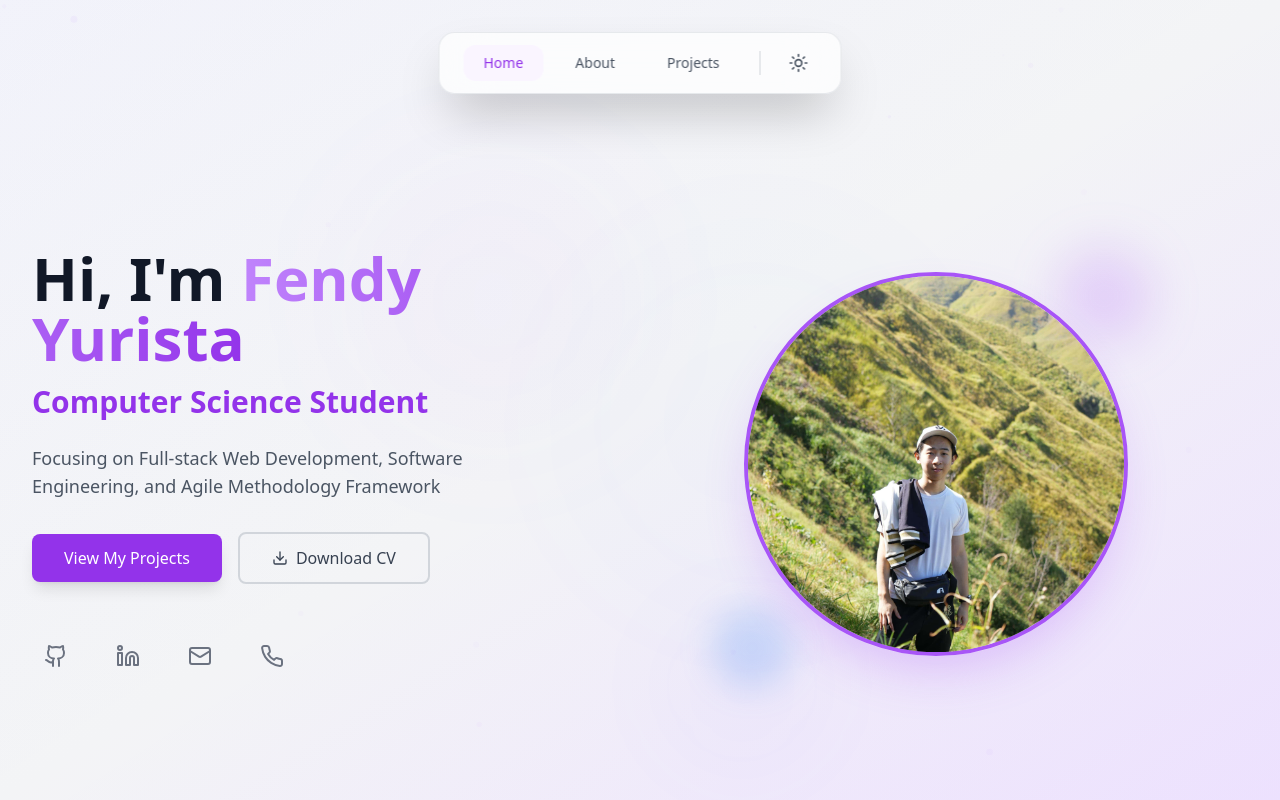
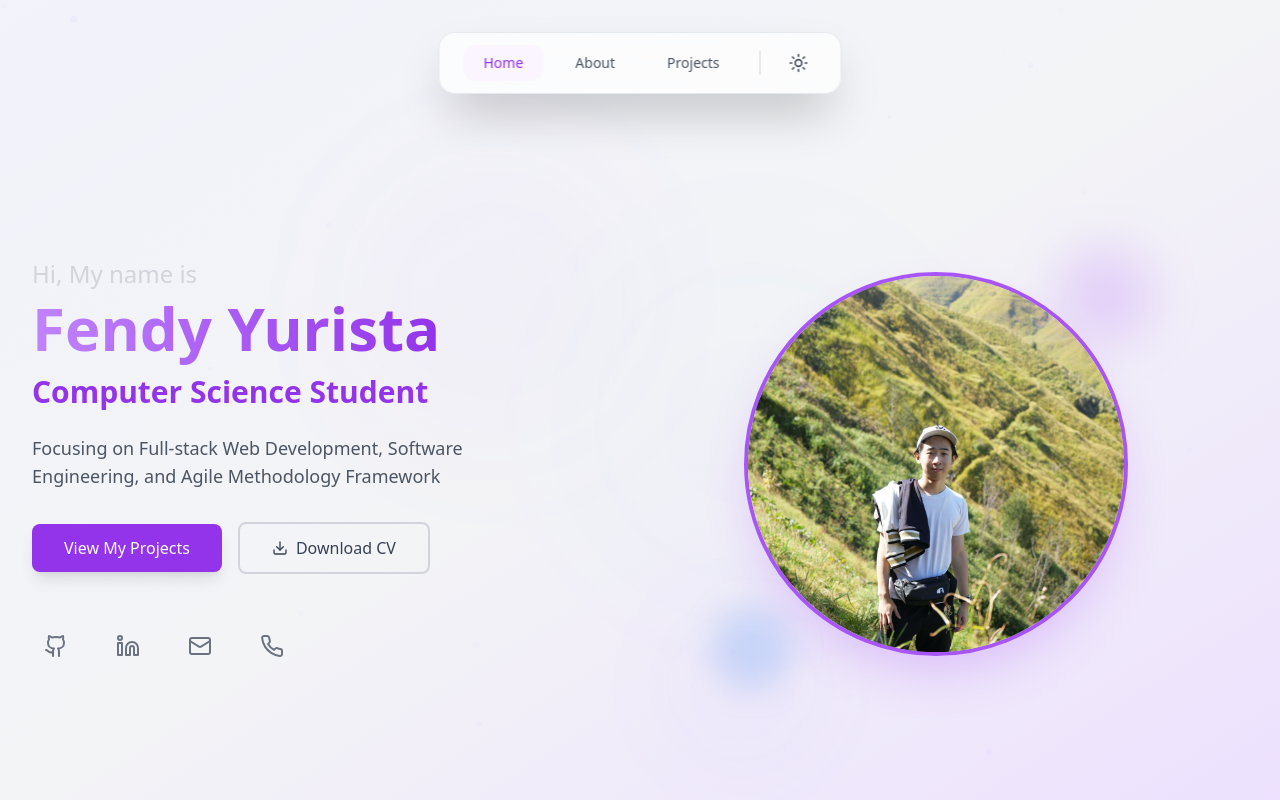
Before and after one commit to FendyY28/PortfolioWeb, a React (Vite) app: page / in a window 1280 px wide. Shown: the top 800 px of the page. Built offline with nearby package versions, Linux system fonts and the light colour scheme.

Commit message:
Slight changes for home text and code cleanup

```diff
--- a/src/components/Layout/Header.tsx
+++ b/src/components/Layout/Header.tsx
@@ -1,11 +1,10 @@
 import React, { useState, useEffect } from 'react';
 import { Link, useLocation } from 'react-router-dom';
-import { Menu, X, Code, Sun, Moon } from 'lucide-react';
+import { Sun, Moon } from 'lucide-react';
 import { motion, AnimatePresence } from 'framer-motion';
 import { useTheme } from '../../hooks/useTheme';
 
 const Header: React.FC = () => {
-  const [isMenuOpen, setIsMenuOpen] = useState(false);
   const [showHeader, setShowHeader] = useState(true);
   const [lastScrollY, setLastScrollY] = useState(0);
 
--- a/src/pages/Home.tsx
+++ b/src/pages/Home.tsx
@@ -31,10 +31,18 @@ const Home: React.FC = () => {
                 initial={{ opacity: 0, y: 20 }}
                 animate={{ opacity: 1, y: 0 }}
                 transition={{ duration: 0.8, delay: 0.3 }}
-                className="text-4xl md:text-6xl font-bold text-gray-900 dark:text-white mb-4"
+                className="text-gray-300 mb-2 text-2xl"
               >
-                Hi, I'm{' '}
-                <span className="bg-gradient-to-r from-purple-400 to-purple-600 bg-clip-text text-transparent">
+                Hi, My name is
+              </motion.h1>
+
+              <motion.h1
+                initial={{ opacity: 0, y: 20 }}
+                animate={{ opacity: 1, y: 0 }}
+                transition={{ duration: 0.8, delay: 0.3 }}
+                className="text-4xl md:text-6xl text-gray-900 dark:text-white mb-4"
+              >
+                <span className="bg-gradient-to-r font-bold from-purple-400 to-purple-600 bg-clip-text text-transparent">
                   Fendy Yurista
                 </span>
               </motion.h1>
```
